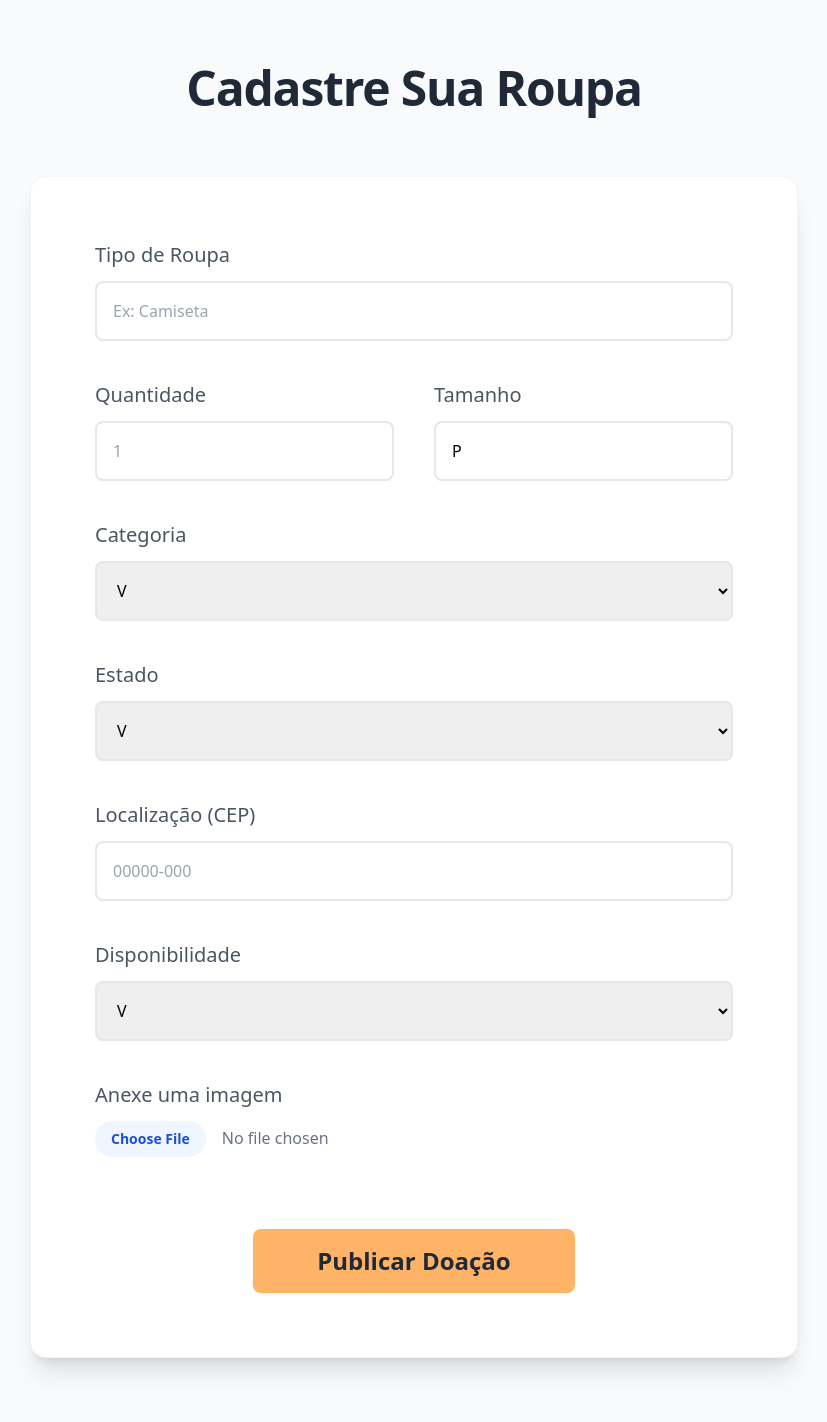
After one commit to barao-maua/projeto-web-semestre-it_girls, a Django app: page /cadastrar-roupa/ in a window 1280 px wide. The commit adds this page. Shown: the whole page, without its empty margins (226-1053 px from the left). Run offline with Django 5.2, Linux system fonts and the light colour scheme; some libraries are stand-ins or nearby versions.

Commit message:
Botão quero doar,botão selecionar doação de roupa e páginas(bia)

```diff
--- a/app/views.py
+++ b/app/views.py
@@ -2,3 +2,9 @@ from django.shortcuts import render
 
 def home(request):
     return render(request, 'home.html')
+def cadastro_roupa(request):
+    return render(request, 'cadastro_roupa.html')
+def selecao_tipo_doacao(request):
+    return render(request, 'selecao_tipo_doacao.html')
+def cadastro_roupa(request):
+    return render(request, 'cadastro_roupa.html')
--- a/config/urls.py
+++ b/config/urls.py
@@ -1,10 +1,10 @@
 from django.contrib import admin
 from django.urls import path, include
-from app.views import home
-
+from app.views import home ,cadastro_roupa,selecao_tipo_doacao
 urlpatterns = [
     path('admin/', admin.site.urls),
     path('', home, name='home'),
-    # Verifique se o browser_reload está no settings.py, se sim, mantenha:
     path("__reload__/", include("django_browser_reload.urls")),
+    path('cadastrar-roupa/', cadastro_roupa, name='cadastro_roupa'),
+    path('selecao-tipo-doacao/', selecao_tipo_doacao, name='selecao_tipo_doacao'),
 ]
--- /dev/null
+++ b/templates/cadastro_roupa.html
@@ -0,0 +1,65 @@
+{% extends "base.html" %}
+
+{% block content %}
+<main class="min-h-screen bg-gray-50 py-16 px-6">
+
+    <h1 class="text-center text-5xl font-bold text-gray-800 tracking-tight mb-16">
+        Cadastre Sua Roupa
+    </h1>
+
+    <aside class="max-w-3xl mx-auto bg-white p-16 rounded-2xl shadow-xl border border-gray-100">
+
+        <form class="space-y-10">
+            <div>
+                <label class="block text-xl font-medium text-gray-600 mb-3">Tipo de Roupa</label>
+                <input type="text" placeholder="Ex: Camiseta" class="w-full border-2 border-gray-200 p-4 rounded-lg focus:border-blue-300 focus:ring-blue-100">
+            </div>
+
+            <div class="grid grid-cols-2 gap-10">
+                <div>
+                    <label class="block text-xl font-medium text-gray-600 mb-3">Quantidade</label>
+                    <input type="number" placeholder="1" class="w-full border-2 border-gray-200 p-4 rounded-lg">
+                </div>
+                <div>
+                    <label class="block text-xl font-medium text-gray-600 mb-3">Tamanho</label>
+                    <select class="w-full border-2 border-gray-200 p-4 rounded-lg bg-white appearance-none">
+                        <option>P</option>
+                        <option>M</option>
+                        <option>G</option>
+                    </select>
+                </div>
+            </div>
+
+            <div>
+                <label class="block text-xl font-medium text-gray-600 mb-3">Categoria</label>
+                <select class="w-full border-2 border-gray-200 p-4 rounded-lg"><option>V</option></select>
+            </div>
+            <div>
+                <label class="block text-xl font-medium text-gray-600 mb-3">Estado</label>
+                <select class="w-full border-2 border-gray-200 p-4 rounded-lg"><option>V</option></select>
+            </div>
+            <div>
+                <label class="block text-xl font-medium text-gray-600 mb-3">Localização (CEP)</label>
+                <input type="text" placeholder="00000-000" class="w-full border-2 border-gray-200 p-4 rounded-lg">
+            </div>
+            <div>
+                <label class="block text-xl font-medium text-gray-600 mb-3">Disponibilidade</label>
+                <select class="w-full border-2 border-gray-200 p-4 rounded-lg"><option>V</option></select>
+            </div>
+
+            <div>
+                <label class="block text-xl font-medium text-gray-600 mb-3">Anexe uma imagem</label>
+                <input type="file" class="w-full text-gray-500 file:mr-4 file:py-2 file:px-4 file:rounded-full file:border-0 file:text-sm file:font-semibold file:bg-blue-50 file:text-blue-700 hover:file:bg-blue-100">
+            </div>
+
+            <div class="pt-8 flex justify-center">
+                <button type="submit" class="bg-[#FFB366] text-gray-800 px-16 py-4 rounded-lg font-bold text-2xl shadow-sm hover:brightness-95 transition">
+                    Publicar Doação
+                </button>
+            </div>
+
+        </form>
+    </aside>
+
+</main>
+{% endblock %}
--- a/templates/home.html
+++ b/templates/home.html
@@ -7,7 +7,9 @@
         <p class="text-xl text-gray-700">Sua doação pode fazer a diferença na vida de alguém!</p>
 
         <div class="flex justify-center gap-6 mt-10">
-            <button class="bg-[#FFB366] px-12 py-4 rounded-md font-bold text-lg shadow-sm hover:brightness-95">Quero doar</button>
+            <a href="{% url 'selecao_tipo_doacao' %}" class="bg-[#FFB366] px-10 py-4 rounded-md font-bold text-lg shadow-sm hover:brightness-95 inline-block text-center">
+    Quero doar
+</a>
             <button class="bg-[#79B4FF] px-12 py-4 rounded-md font-bold text-lg text-white shadow-sm hover:brightness-95">Preciso de doação</button>
         </div>
     </section>
```
Also changed, not shown: templates/selecao_tipo_doacao.html (added, +43 -0 lines).
